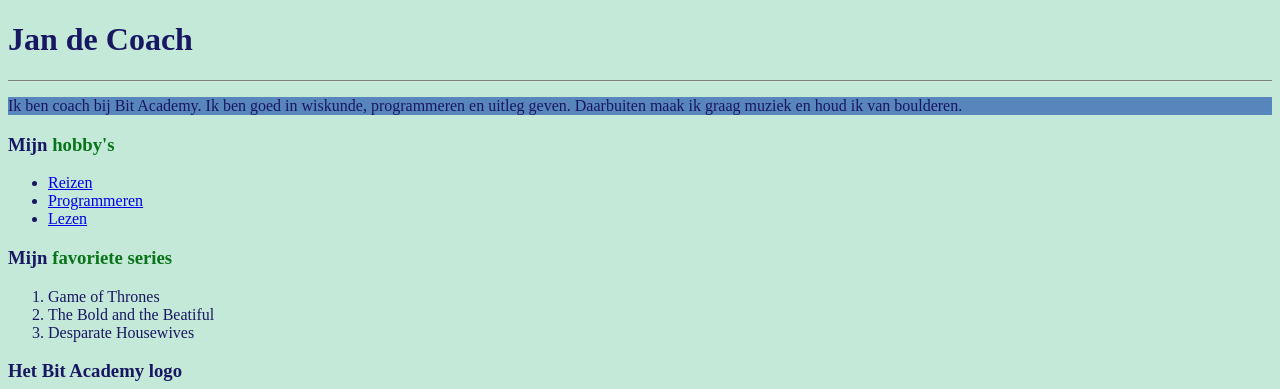
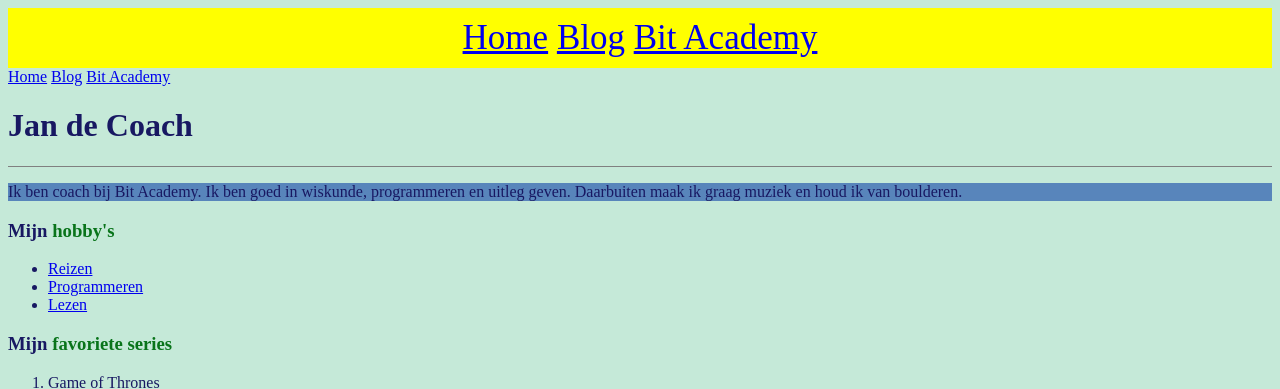
Before and after one commit to alirezaghorbani1983/front-end, a plain HTML site: page index.html in a window 1280 px wide. Shown: the top 389 px of the page. Drawn offline with Linux system fonts and the light colour scheme.

Commit message:
make a navbar

```diff
--- a/index.html
+++ b/index.html
@@ -7,6 +7,14 @@
     <link rel="stylesheet" href="style.css">
 </head>
 <body>
+    <nav>
+        <a href="index.html">Home</a>
+        <a href="blog.html">Blog</a>
+        <a href="https://www.bit-academy.nl">Bit Academy</a>
+    </nav>
+    <a href="index.html">Home</a>
+    <a href="blog.html">Blog</a>
+    <a href="https://www.bit-academy.nl">Bit Academy</a>
     <header>
         <h1>Jan de Coach</h1>
     </header>
--- a/style.css
+++ b/style.css
@@ -20,3 +20,9 @@ article {
 header {
     border-bottom: solid grey 1px;
 }
+nav {
+    padding: 10px;
+    background-color: yellow;
+    font-size: 35px;
+    text-align: center;
+}
```
Also changed, not shown: blog.html (+5 -0 lines).
